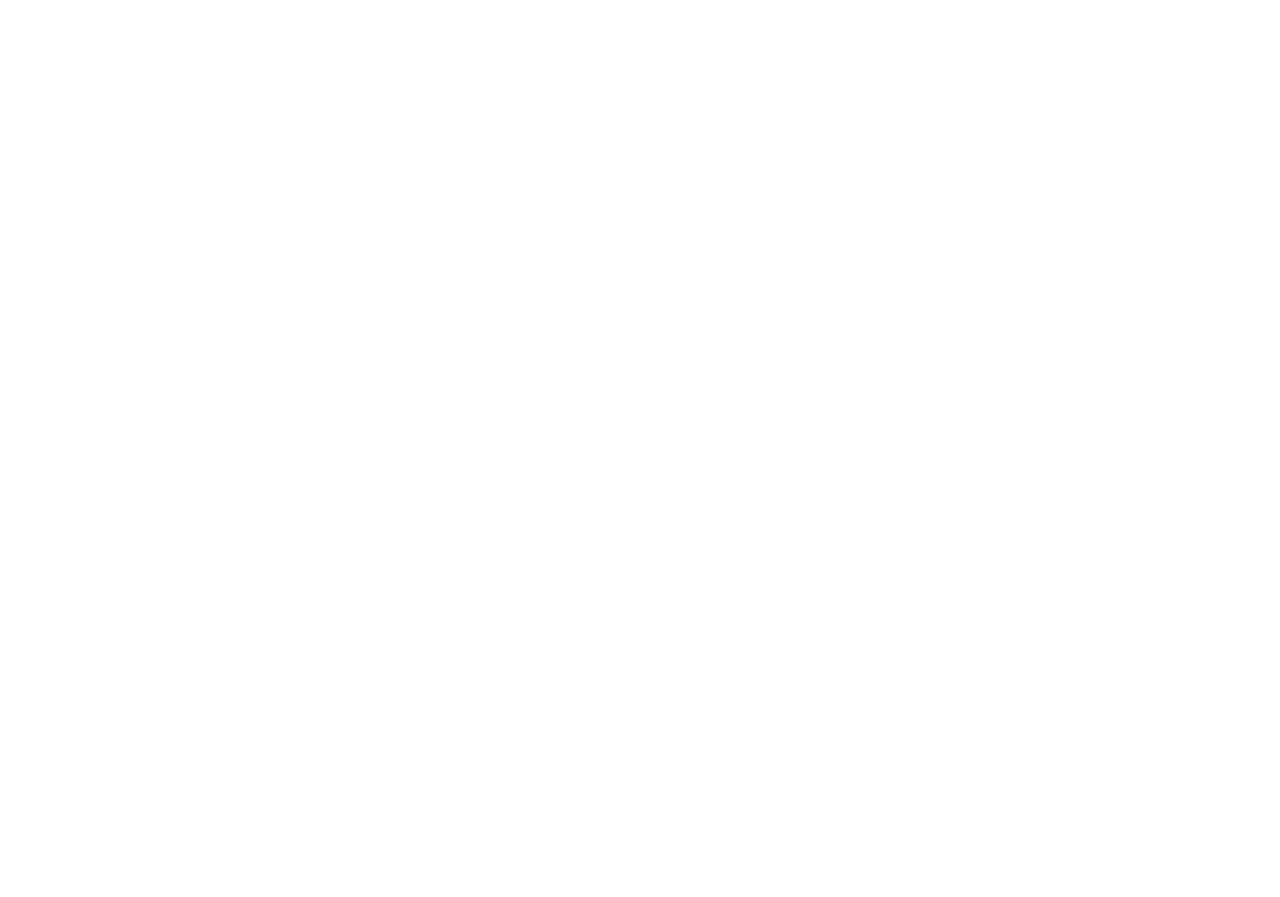
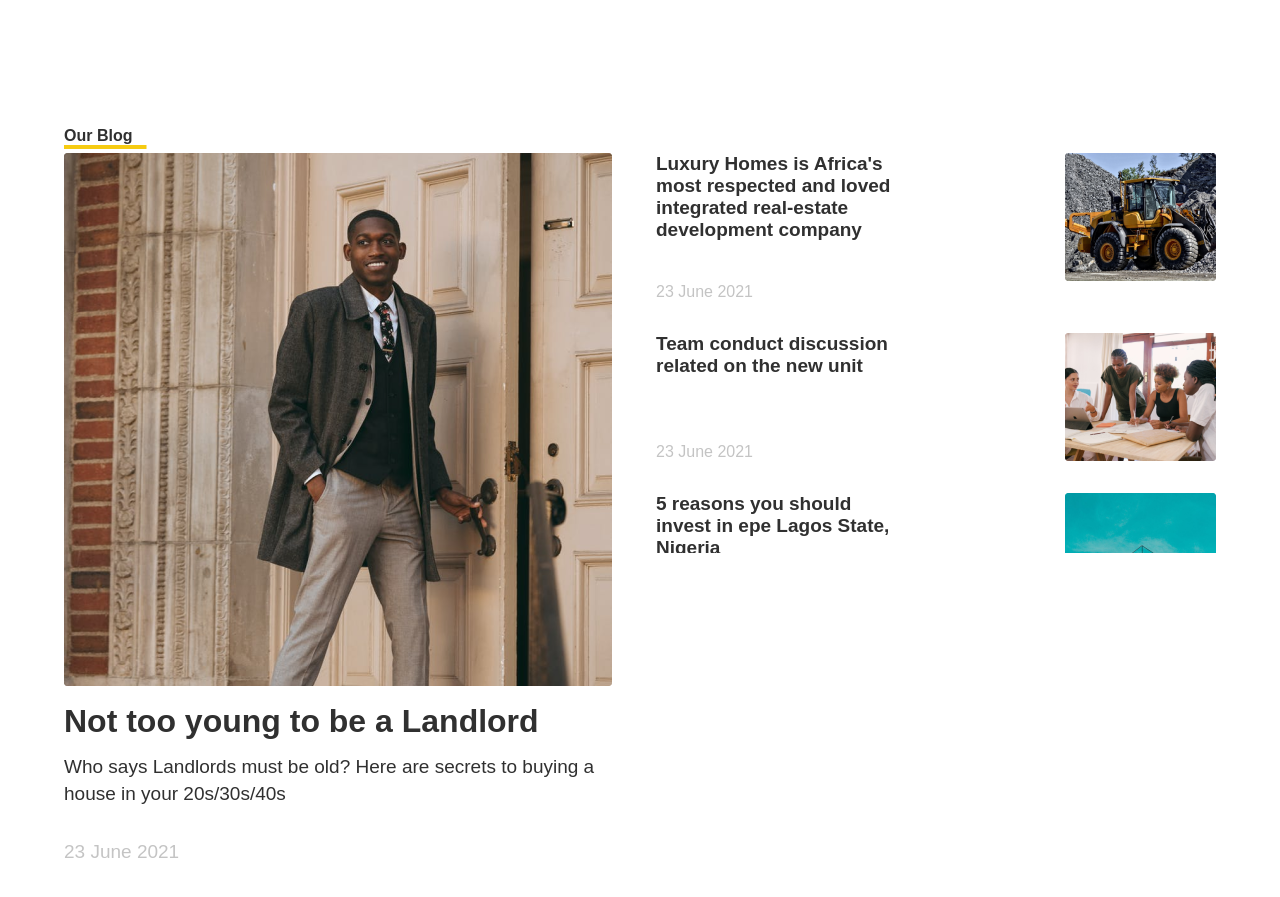
Before and after one commit to temiye18/luxury-homes, a React (Create React App) app: page / in a window 1280 px wide. Shown: the part 3000-3897 px from the top of the page. Before the commit the page ends 3111 px from the top, so only its background shows below. Built offline with nearby package versions, Linux system fonts and the light colour scheme; the HTML template or start-up script is replaced by a standard one.

Commit message:
added blog section

```diff
--- a/src/App.js
+++ b/src/App.js
@@ -1,7 +1,8 @@
 import React, { useState } from "react";
+import Blog from "./components/Blog/Blog";
 import Navbar from "./components/Header/Navbar";
 import Hero from "./components/Hero/Hero";
-import Introduction from "./components/Intro/Introduction";
+import Intro from "./components/Intro/Intro";
 import Properties from "./components/Properties/Properties";
 import Sidebar from "./components/Sidebar/Sidebar";
 function App() {
@@ -20,7 +21,8 @@
       <Sidebar closeSideBar={closeSideBar} isBarOpen={isBarOpen} />
       <Hero />
       <Properties />
-      <Introduction />
+      <Intro />
+      <Blog />
     </>
   );
 }
--- /dev/null
+++ b/src/components/Blog/Blog.js
@@ -0,0 +1,45 @@
+import React from "react";
+import classes from "./Blog.module.css";
+import { blog } from "../../data";
+import Container from "../UI/Container";
+import vector_image from "../../assets/Vector 4.png";
+import blog1 from "../../assets/blog_img_1.png";
+import BlogList from "./BlogList";
+
+const Blog = () => {
+  return (
+    <section className={classes.blog}>
+      <Container>
+        <div className={classes.blog__container}>
+          <div className={classes.blog__header}>
+            <h3>Our Blog</h3>
+            <img src={vector_image} alt="underline" />
+          </div>
+
+          <div className={classes.blog__grid}>
+            <div className={classes.blog__item1}>
+              <img src={blog1} alt="blog" />
+              <div className={classes.blog__content}>
+                <h4>Not too young to be a Landlord</h4>
+                <p>
+                  Who says Landlords must be old? Here are secrets to buying a
+                  house in your 20s/30s/40s
+                </p>
+
+                <p className={classes.blog__date}>23 June 2021</p>
+              </div>
+            </div>
+
+            <div className={classes.blog__item2}>
+              {blog.map((item) => {
+                return <BlogList key={item.id} {...item} />;
+              })}
+            </div>
+          </div>
+        </div>
+      </Container>
+    </section>
+  );
+};
+
+export default Blog;
--- /dev/null
+++ b/src/components/Blog/Blog.module.css
@@ -0,0 +1,85 @@
+.blog__header h3 {
+  font-size: 1rem;
+  font-weight: 600;
+  margin-bottom: -10px;
+}
+
+.blog__grid {
+  display: grid;
+  grid-template-columns: repeat(auto-fit, minmax(300px, 1fr));
+  justify-content: start;
+  gap: 2rem;
+  /* place-items: center; */
+}
+
+.blog__item1 img {
+  margin-bottom: -30px;
+}
+
+@media (max-width: 702px) {
+  .blog__item1 img {
+    width: 100%;
+  }
+}
+
+.blog__content h4 {
+  font-size: 2rem;
+  font-weight: 600;
+}
+
+.blog__content p {
+  font-size: 19px;
+  font-weight: 400;
+  margin-top: -29px;
+  margin-bottom: 60px;
+  max-width: 550px;
+  line-height: 27px;
+}
+.blog__date {
+  font-size: 1rem;
+  font-weight: 400;
+  color: #c4c4c4;
+}
+
+/* BLOG ITEM */
+.blog__item2 {
+  justify-self: start;
+  max-height: 50vh;
+  overflow-y: scroll;
+}
+.blog__list {
+  display: grid;
+  grid-template-columns: repeat(auto-fit, minmax(300px, 1fr));
+  grid-template-columns: 1fr 300px;
+  column-gap: 1rem;
+  margin-bottom: 2rem;
+}
+
+@media (max-width: 768px) {
+  .blog__list {
+    grid-template-columns: 1fr;
+  }
+
+  .blog__list img {
+    width: 100%;
+  }
+}
+
+.blog__list img {
+  justify-self: end;
+}
+
+.blog__title {
+  display: grid;
+  grid-template-rows: 1fr auto;
+}
+
+.blog__title h4 {
+  margin-top: 0;
+  font-size: 19px;
+  font-weight: 600;
+}
+
+.blog__title p {
+  margin-bottom: 0;
+}
--- /dev/null
+++ b/src/components/Blog/BlogList.js
@@ -0,0 +1,17 @@
+import React from "react";
+import classes from "./Blog.module.css";
+
+const BlogList = ({ title, date, image }) => {
+  return (
+    <div className={classes.blog__list}>
+      <div className={classes.blog__title}>
+        <h4>{title}</h4>
+        <p className={classes.blog__date}>{date}</p>
+      </div>
+
+      <img src={image} alt="blog_img" />
+    </div>
+  );
+};
+
+export default BlogList;
--- a/src/components/Intro/Intro.module.css
+++ b/src/components/Intro/Intro.module.css
@@ -9,6 +9,16 @@
   justify-content: start;
   place-items: center;
   gap: 4rem;
+}
+
+@media (max-width: 736px) {
+  .intro__image {
+    width: 100%;
+  }
+
+  .intro__image img {
+    width: 100%;
+  }
 }
 
 .intro__item {
--- a/src/components/Properties/Properties.module.css
+++ b/src/components/Properties/Properties.module.css
@@ -52,6 +52,18 @@
   animation-duration: 3s;
 }
 
+@media (max-width: 866px) {
+  .estate {
+    justify-content: stretch;
+  }
+}
+
+@media (max-width: 375px) {
+  .estate {
+    justify-content: center;
+  }
+}
+
 .estate__item {
   position: relative;
   background: #fbfbfb;
@@ -71,7 +83,41 @@
   bottom: 78%;
   left: 60%;
 }
-@media (max-width: 450px) {
+
+@media (max-width: 866px) {
+  .estate__price {
+    bottom: 85%;
+    left: 75%;
+  }
+}
+@media (max-width: 695px) {
+  .estate__price {
+    bottom: 84%;
+    left: 73%;
+  }
+}
+
+@media (max-width: 632px) {
+  .estate__price {
+    bottom: 82%;
+    left: 70%;
+  }
+}
+
+@media (max-width: 561px) {
+  .estate__price {
+    left: 67%;
+  }
+}
+
+@media (max-width: 517px) {
+  .estate__price {
+    bottom: 80%;
+    left: 64%;
+  }
+}
+
+@media (max-width: 455px) {
   .estate__price {
     bottom: 77%;
     left: 58%;
--- a/src/data.js
+++ b/src/data.js
@@ -7,7 +7,6 @@
 import panda_ogun1 from "./assets/panda_ogun1.png";
 import panda_ogun2 from "./assets/panda_ogun2.png";
 import panda_ogun3 from "./assets/panda_ogun3.png";
-import blog1 from "./assets/blog_img_1.png";
 import blog2 from "./assets/blog_img_2.png";
 import blog3 from "./assets/blog_img_3.png";
 import blog4 from "./assets/blog_img_4.png";
@@ -119,15 +118,6 @@
 
 export const blog = [
   {
-    id: "1",
-    image: blog1,
-    title: "Not too young to be a Landlord",
-    content:
-      "Who says Landlords must be old? Here are secrets to buying a house in your 20s/20s/40s",
-    date: "23 June 2021",
-  },
-
-  {
     id: "2",
     image: blog2,
     title:
@@ -155,4 +145,38 @@
     title: "Reasons why you need to consider investing in real estate",
     date: "23 June 2021",
   },
+
+  {
+    id: "6",
+    image: blog5,
+    title: "Reasons why you need to consider investing in real estate",
+    date: "23 June 2021",
+  },
+
+  {
+    id: "7",
+    image: blog5,
+    title: "Reasons why you need to consider investing in real estate",
+    date: "23 June 2021",
+  },
+
+  {
+    id: "8",
+    image: blog5,
+    title: "Reasons why you need to consider investing in real estate",
+    date: "23 June 2021",
+  },
+  {
+    id: "9",
+    image: blog5,
+    title: "Reasons why you need to consider investing in real estate",
+    date: "23 June 2021",
+  },
+
+  {
+    id: "10",
+    image: blog5,
+    title: "Reasons why you need to consider investing in real estate",
+    date: "23 June 2021",
+  },
 ];
```
Also changed, not shown: src/assets/Vector 4.png (added), src/components/Intro/Intro.js (renamed from src/components/Intro/Introduction.js).
